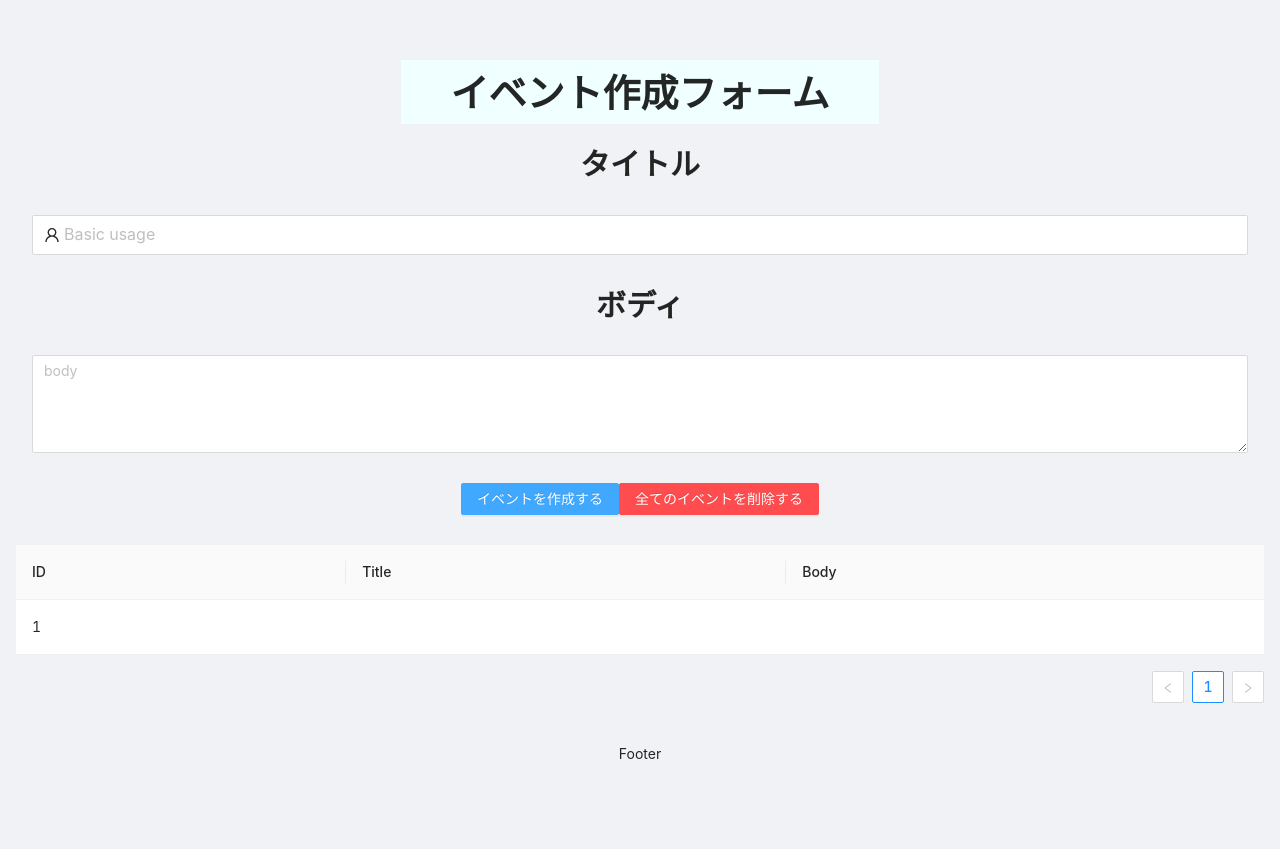
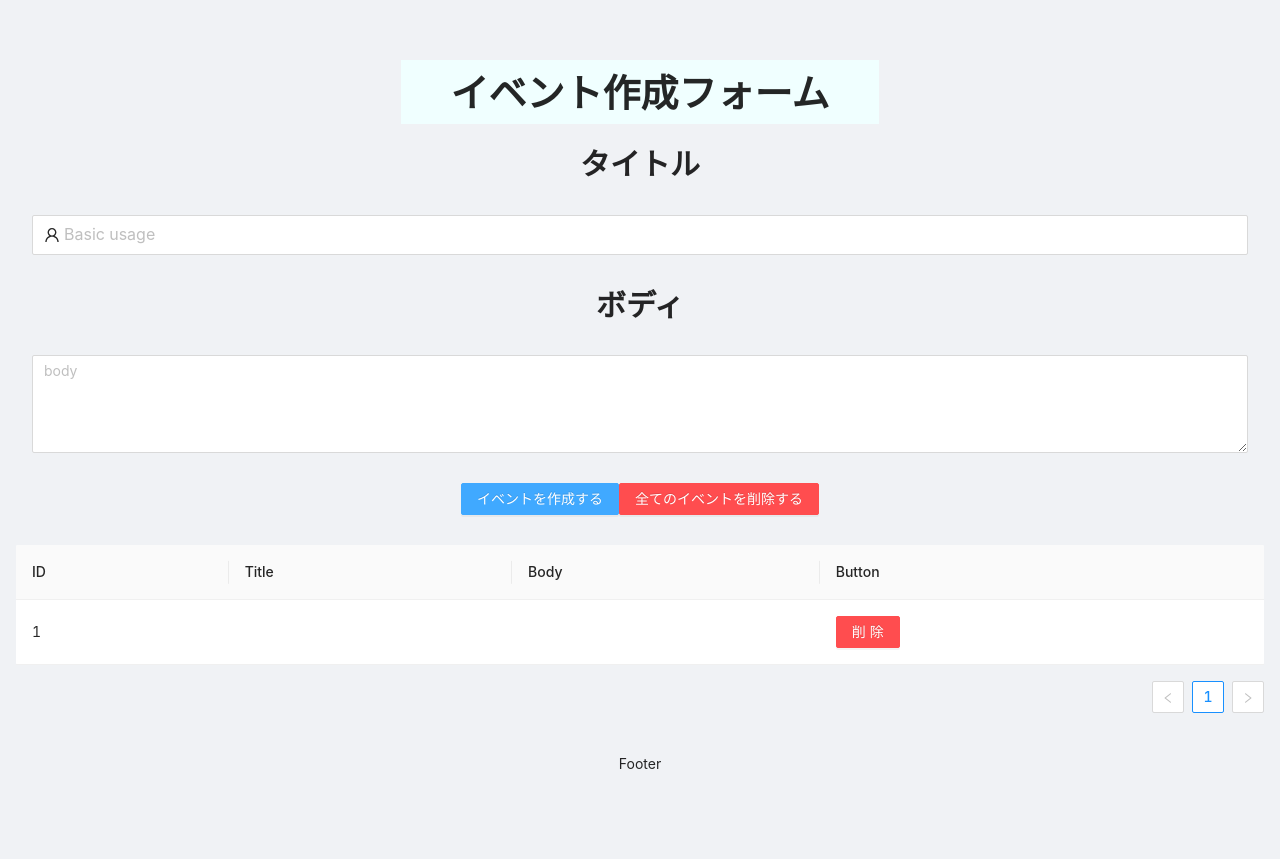
Before and after one commit to Takumikimura1899/hooks_practice, a React (Create React App) app: page / in a window 1280 px wide. Both pictures are taken after a click on the button "イベントを作成する". Built offline with nearby package versions, Linux system fonts and the light colour scheme.

Commit message:
display-events implement remove event button

```diff
--- a/src/components/App.js
+++ b/src/components/App.js
@@ -51,7 +51,7 @@ const App = () => {
           <Title title={title} onChangeTitle={onChangeTitle} />
           <Body body={body} onChangeBody={onChangeBody} />
           <ButtonArea addEvent={addEvent} />
-          <TableContent state={state} />
+          <TableContent state={state} dispatch={dispatch} />
           <Footer />
         </Content>
       </Layout>
--- a/src/components/Table.jsx
+++ b/src/components/Table.jsx
@@ -1,26 +1,26 @@
-import { Table } from 'antd';
+import { Table, Button } from 'antd';
 
-const TableContent = ({ state }) => {
-  const dataSource = [
-    {
-      key: 1,
-      id: 1,
-      title: 'aaaaaaaa',
-      body: 'fffffff',
-    },
-    {
-      key: 2,
-      id: 2,
-      title: 'aaaaaaaa',
-      body: 'fffffff',
-    },
-    {
-      key: 3,
-      id: 3,
-      title: 'aaaaaaaa',
-      body: 'fffffff',
-    },
-  ];
+const TableContent = ({ state, dispatch }) => {
+  const TableState = state.map((event) => {
+    const id = event.id;
+    const handleClickDeleteButton = () => {
+      dispatch({ type: 'DELETE_EVENT', id });
+      console.log('aaaa');
+    };
+
+    return {
+      key: id,
+      id: id,
+      title: event.title,
+      body: event.body,
+      button: (
+        <Button type='primary' danger onClick={handleClickDeleteButton}>
+          削除
+        </Button>
+      ),
+    };
+  });
+  console.log(TableState);
 
   const columns = [
     {
@@ -38,7 +38,16 @@ const TableContent = ({ state }) => {
       dataIndex: 'body',
       key: 'body',
     },
+    {
+      title: 'Button',
+      dataIndex: 'button',
+      key: 'button',
+    },
   ];
-  return <Table dataSource={state} columns={columns} />;
+  return <Table dataSource={TableState} columns={columns} />;
 };
 export default TableContent;
+
+<Button type='primary' danger>
+  全てのイベントを削除する
+</Button>;
--- a/src/reducers/index.js
+++ b/src/reducers/index.js
@@ -49,6 +49,7 @@ const events = (state = [], action) => {
     //   省略可能;
     //   return [...state, { id, ...event }];
     case 'DELETE_EVENT':
+      return state.filter((event) => event.id !== action.id);
     case 'DELETE_ALL_EVENTS':
       return [];
     default:
```
Also changed, not shown: src/components/useEvent.js (added, +25 -0 lines).
